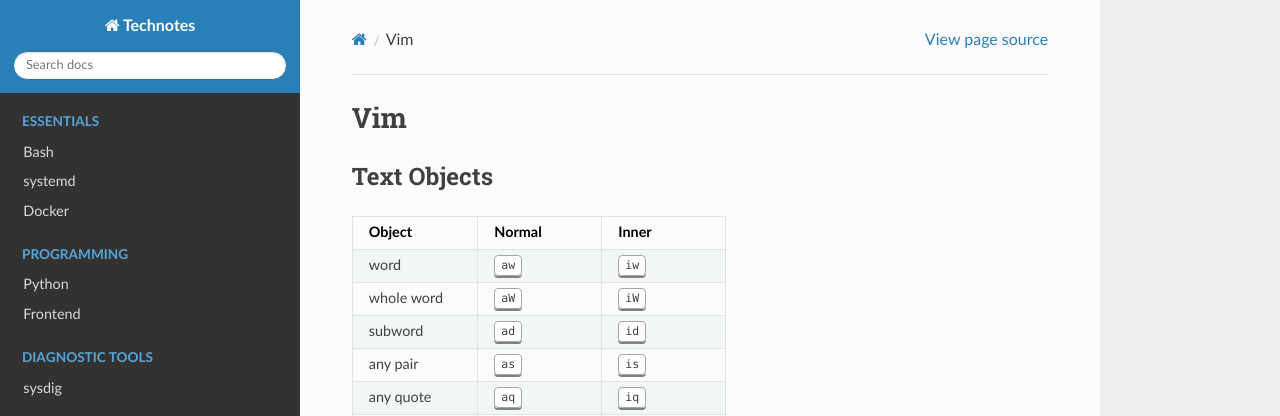
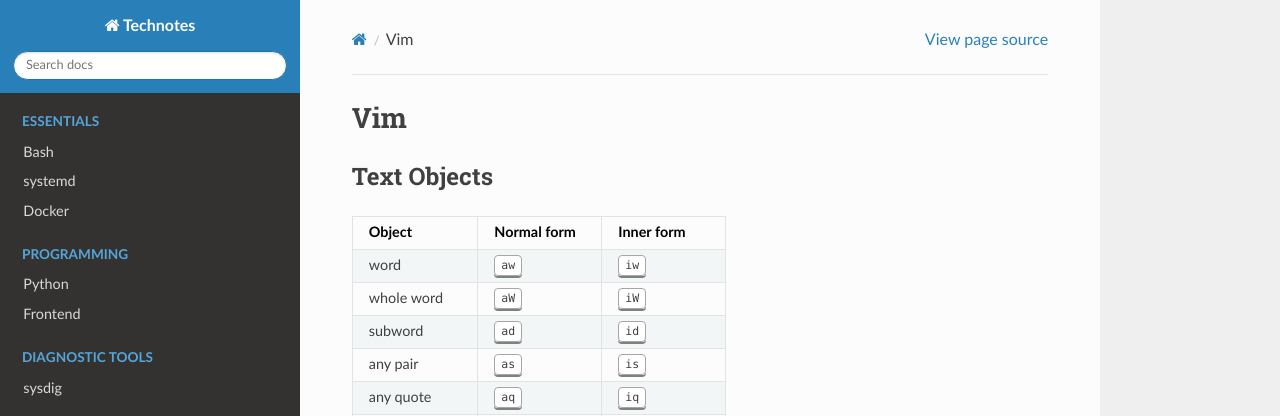
Before and after one commit to heterotopian/technotes, a Sphinx documentation site: the page built from source/vim.rst, in a window 1280 px wide and 900 px high. Shown: the top 416 px of the window. Built offline with Sphinx 7.4.7 and the Read the Docs theme 2.0.0, drawn with Linux system fonts in a browser that asks for light colours.

Commit message:
Minor changes

```diff
--- a/source/vim.rst
+++ b/source/vim.rst
@@ -11,8 +11,8 @@
     :header-rows: 1
 
     * - Object
-      - Normal
-      - Inner
+      - Normal form
+      - Inner form
 
     * - word
       - :kbd:`aw`
```
